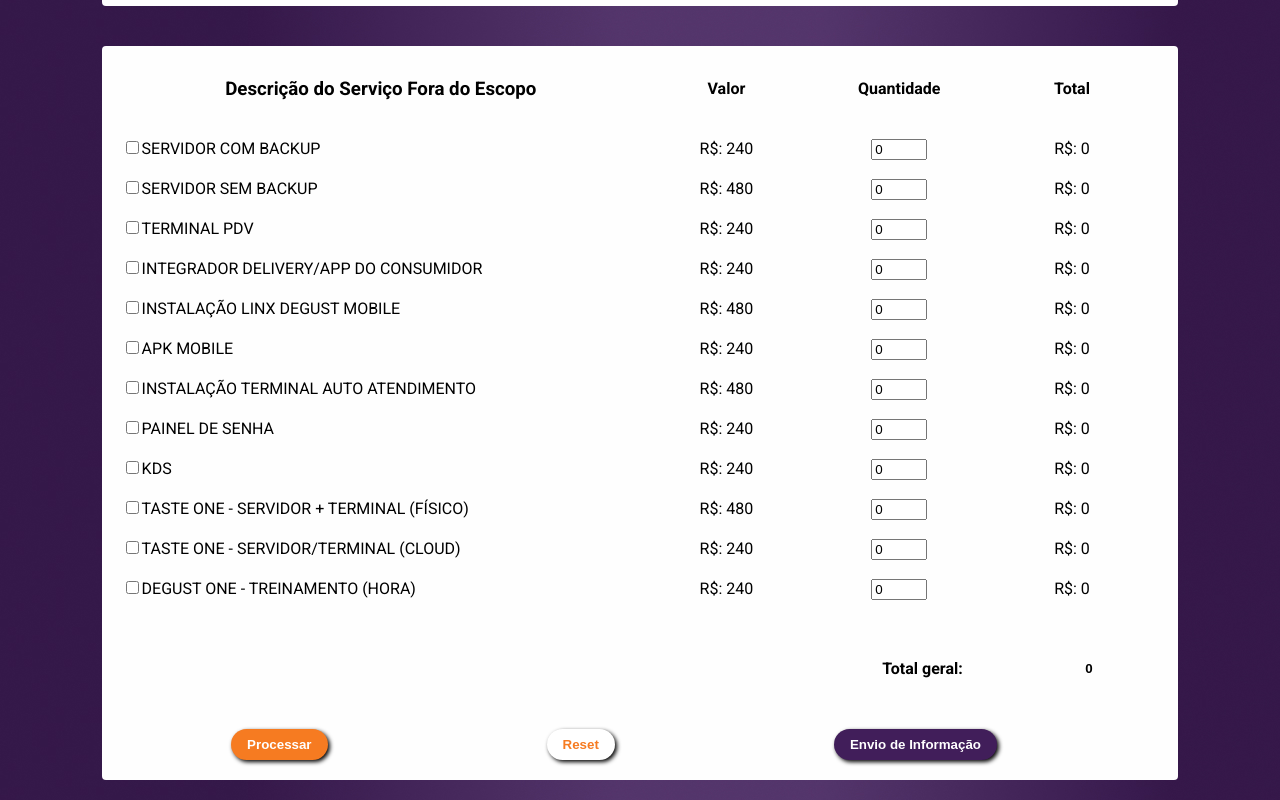
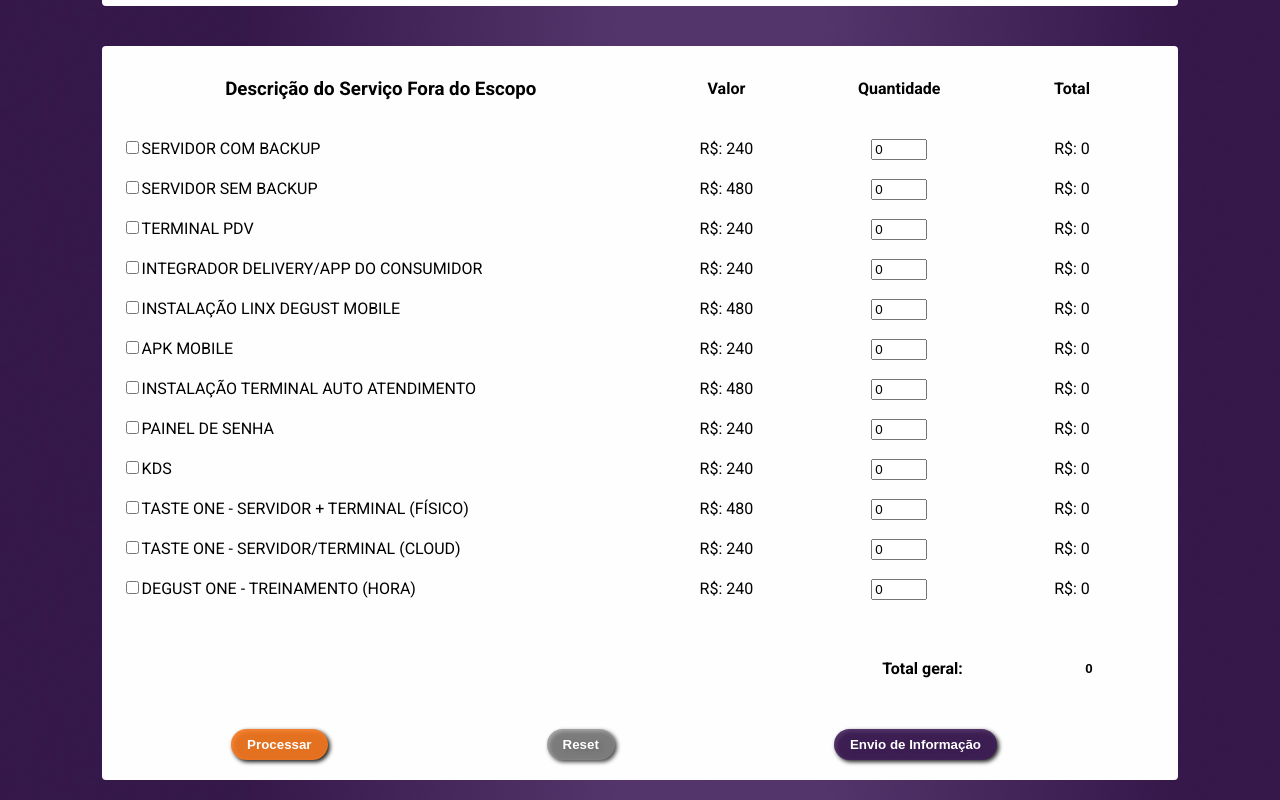
Before and after one commit to AIemao/fora-do-escopo-react, a React (Vite) app: page / in a window 1280 px wide. Shown: the part 469-1269 px from the top of the page. Built offline with nearby package versions, Linux system fonts and the light colour scheme.

Commit message:
style: change color of reset button

```diff
--- a/src/components/FormButtons/FormButtons.module.css
+++ b/src/components/FormButtons/FormButtons.module.css
@@ -12,7 +12,7 @@
     border-radius: 16px;
     filter: drop-shadow(2px 2px 2px #000000);
 
-    background-color: #f67b21;
+    background-color: #f67a21eb;
     color: #fff;
     font-weight: bold;
 }
@@ -23,8 +23,8 @@
     border-radius: 16px;
     filter: drop-shadow(2px 2px 2px #000000);
 
-    background-color: #FFF;
-    color: #f67b21;
+    background-color: #8f8f8fbe;
+    color: #fff;
     font-weight: bold;
 }
 
@@ -34,7 +34,7 @@
     border-radius: 16px;
     filter: drop-shadow(2px 2px 2px #000000);
 
-    background-color: #411e5a;
+    background-color: #411e5adf;
     color: #fff;
     font-weight: bold;
 }
```
